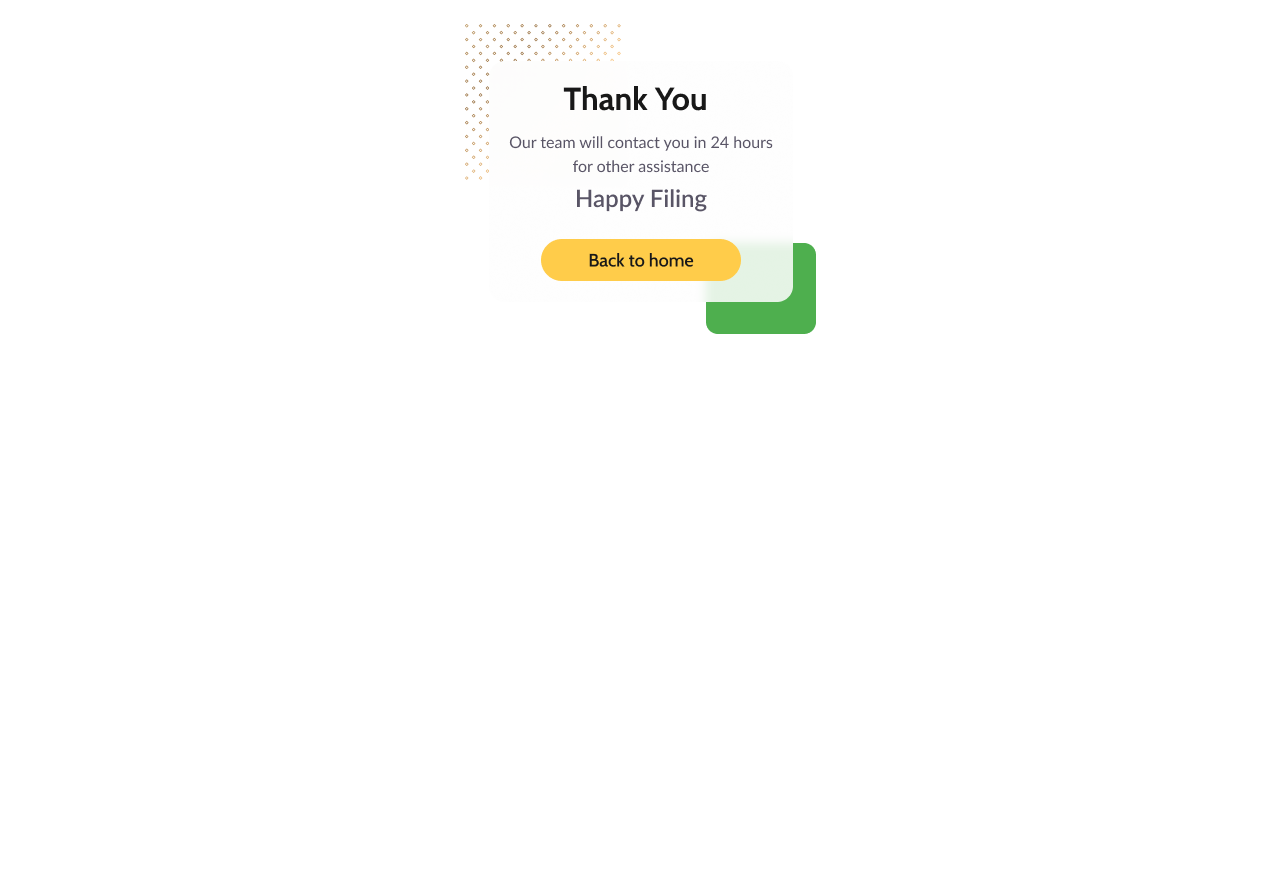
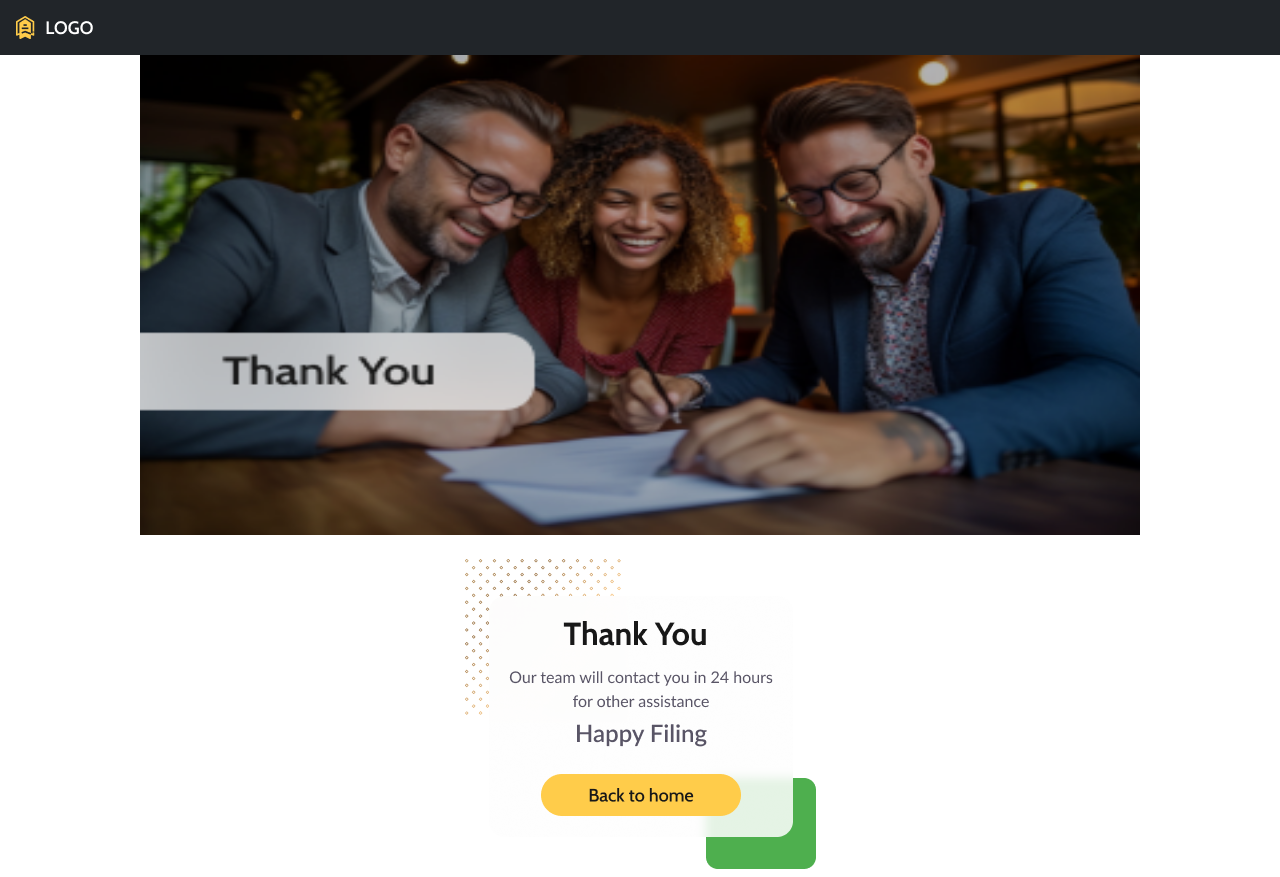
Before and after one commit to Sumanth-03/tax-website, a React (Create React App) app: page /thank-you in a window 1280 px wide. Before the commit the page ends 800 px from the top, so only its background shows below. Built offline with nearby package versions, Linux system fonts and the light colour scheme.

Commit message:
made few changes

```diff
--- a/src/components/ThankYou.jsx
+++ b/src/components/ThankYou.jsx
@@ -1,10 +1,24 @@
 import React from 'react';
 import img from '../Assets/background.png'
+import logo from '../Assets/Logo.png'
+import Image1 from '../Assets/Thank you.png'
+
 const ThankYou = () => {
   return (
-    <div className='m-2 mt-4 text-center'>
-      <img src={img} alt='Thank you'></img>
-    </div>
+    <>
+        <header className="d-flex align-items-center p-3 bg-dark text-white">
+            <img src={logo} alt="Logo" className="logo me-3" />
+        </header>
+        <section className="text-center">
+            <img src={Image1} alt="header-image" className="img-fluid w-100"
+                style={{ maxHeight: '60vh', maxWidth: '1000px' }}
+            />
+        </section>
+        <div className='m-2 mt-4 text-center'>
+            <img src={img} alt='Thank you'></img>
+        </div>
+    </>
+
   );
 };
 
```
Also changed, not shown: src/Assets/Thank you.png (added).
